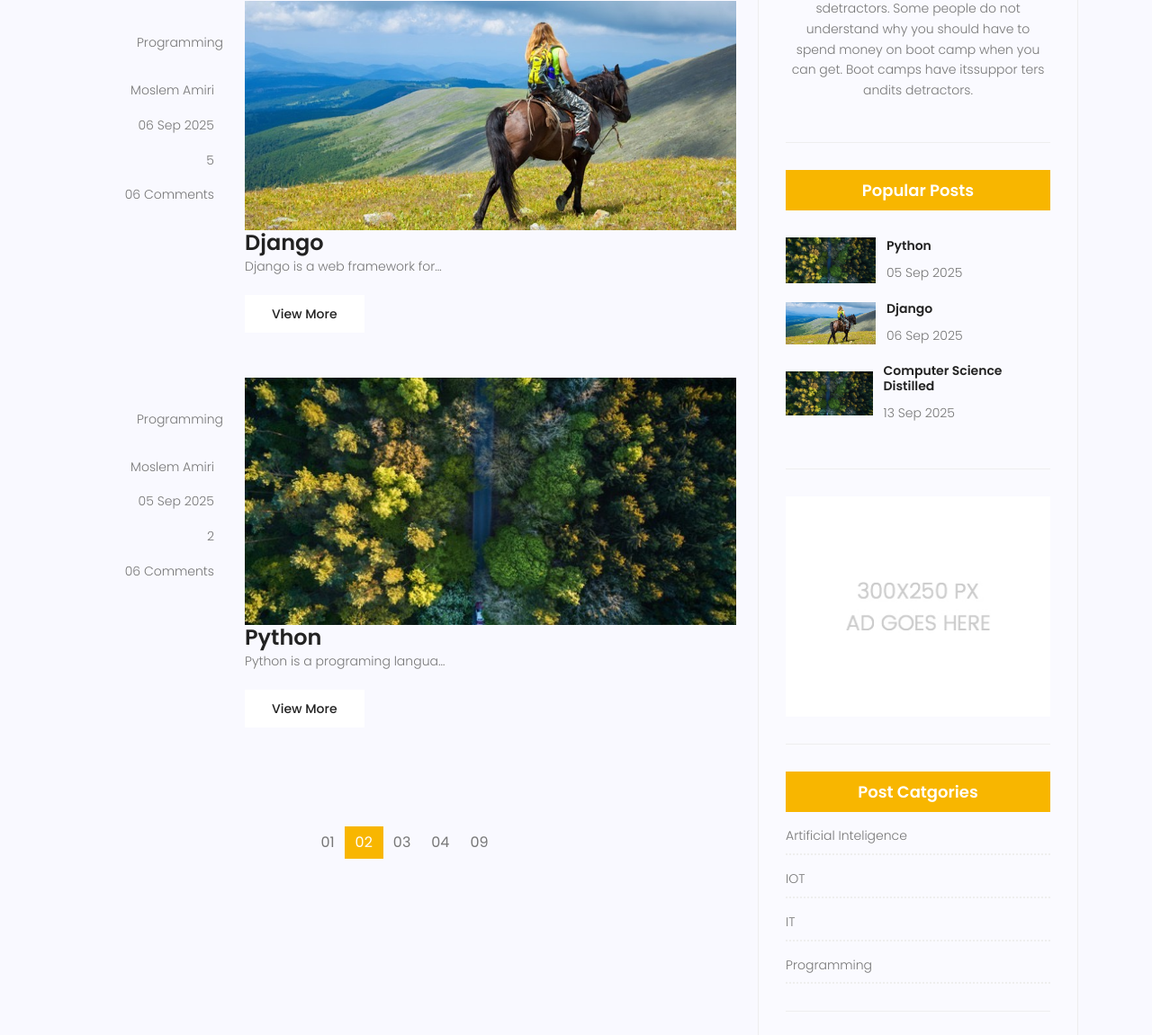
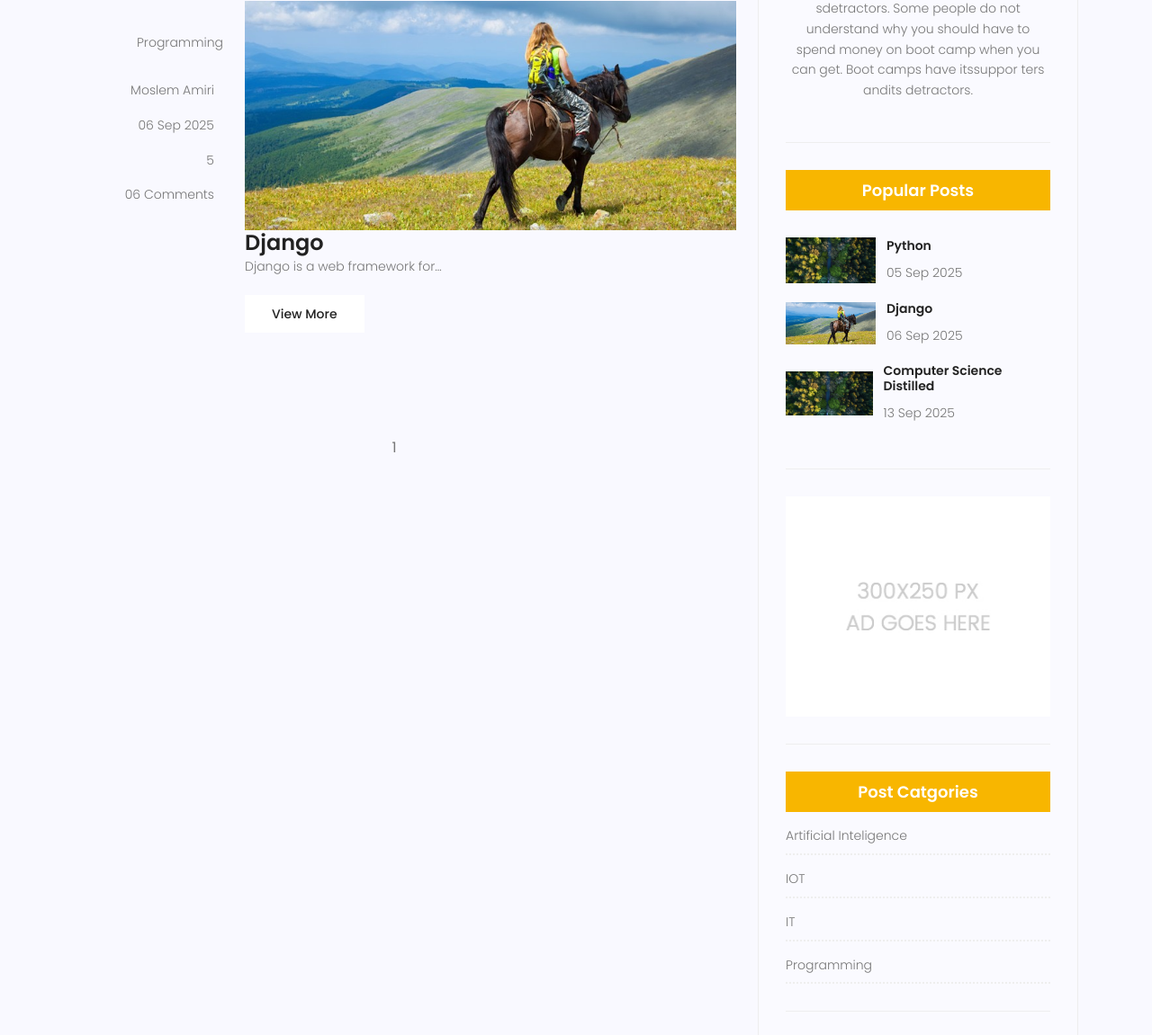
Before and after one commit to Mosllems/Travel, a Django app: page /blog/ in a window 1280 px wide. Shown: the part 1567-2718 px from the top of the page at 90% size. Run offline with Django 5.2, Linux system fonts and the light colour scheme; data comes from the database, SQL or seed files in the repository; parts of the project's set-up code (start-up, migrations or seed data) failed here and were passed over; some libraries are stand-ins or nearby versions.

Commit message:
add pagination

```diff
--- a/blog/templates/blog/blog-home.html
+++ b/blog/templates/blog/blog-home.html
@@ -132,25 +132,25 @@
 					{% endfor %}
 					<nav class="blog-pagination justify-content-center d-flex">
 						<ul class="pagination">
+							{% if posts.has_previous %}
 							<li class="page-item">
-								<a href="#" class="page-link" aria-label="Previous">
+								<a href="?page={{posts.previous_page_number}}" class="page-link" aria-label="Previous">
 									<span aria-hidden="true">
 										<span class="lnr lnr-chevron-left"></span>
 									</span>
 								</a>
 							</li>
-							<li class="page-item"><a href="#" class="page-link">01</a></li>
-							<li class="page-item active"><a href="#" class="page-link">02</a></li>
-							<li class="page-item"><a href="#" class="page-link">03</a></li>
-							<li class="page-item"><a href="#" class="page-link">04</a></li>
-							<li class="page-item"><a href="#" class="page-link">09</a></li>
+							{% endif %}
+							<li class="page-item"><a href="?page={{posts.number}}" class="page-link">{{posts.number}}</a></li>
+							{% if posts.has_next %}
 							<li class="page-item">
-								<a href="#" class="page-link" aria-label="Next">
+								<a href="?page={{posts.next_page_number}}" class="page-link" aria-label="Next">
 									<span aria-hidden="true">
 										<span class="lnr lnr-chevron-right"></span>
 									</span>
 								</a>
 							</li>
+							{% endif %}
 						</ul>
 					</nav>
 				</div>
--- a/blog/views.py
+++ b/blog/views.py
@@ -1,12 +1,19 @@
 from django.shortcuts import render, get_object_or_404
+from django.core.paginator import Paginator
 from blog.models import Post, Category
 
 
 def blogview(request):
     posts = Post.objects.filter(status=1).order_by("-created_date")
     category = request.GET.get("category")
+
     if category:
         posts = Post.objects.filter(status=1, category__name=category).order_by("-created_date")
+
+    paginator = Paginator(posts, 2)
+    page_number = request.GET.get('page')
+    posts = paginator.get_page(page_number)
+
     return render (request, "blog/blog-home.html", context= {
         'posts': posts,
 
```
